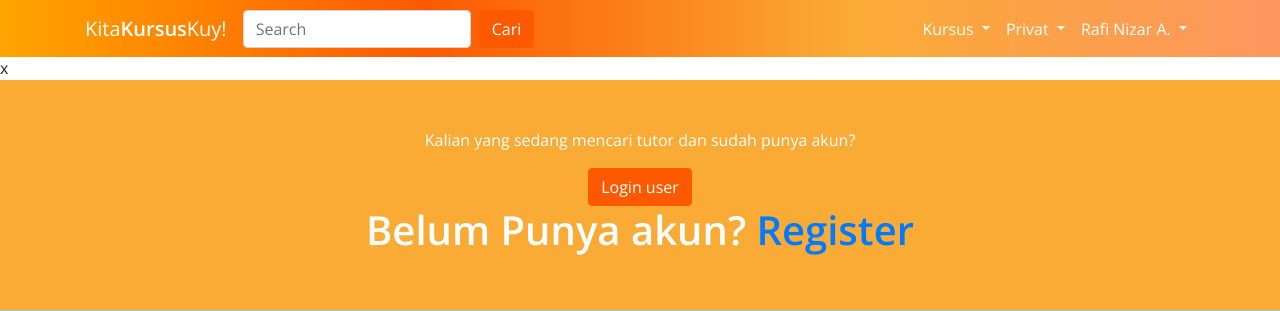
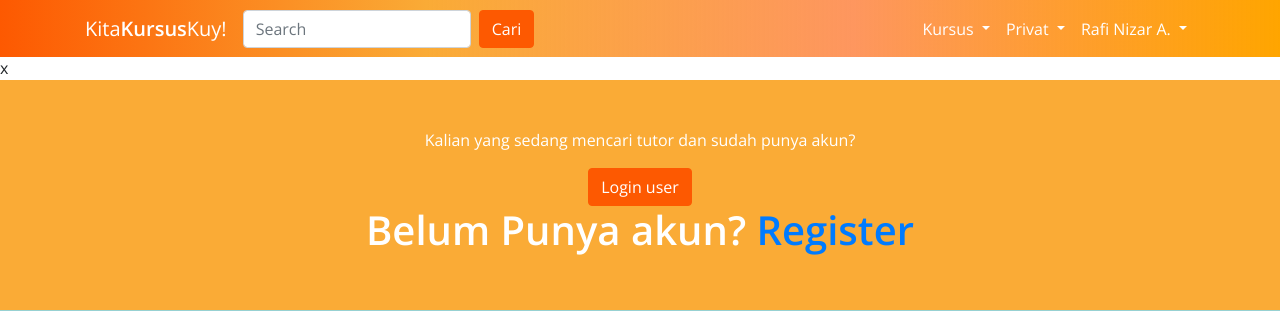
Before and after one commit to segi3/CariPrivatYuk-PWEB, a PHP site: page /user-register/login/index.php in a window 1280 px wide. Shown: the top 311 px of the page. Run offline with PHP 8.4, Linux system fonts and the light colour scheme.

Commit message:
Update style.css

```diff
--- a/assets/main_resources/css/style.css
+++ b/assets/main_resources/css/style.css
@@ -27,7 +27,7 @@ span#jd3 {
 /* navbar orange */
 
 nav#navorange {
-    background: linear-gradient(to right, orange, #FD5901, #FAAB36, #fd5901a1);
+    background: linear-gradient(to right, #FD5901, #FAAB36, #fd5901a1, orange);
     height: 57px;
 }
 
```
